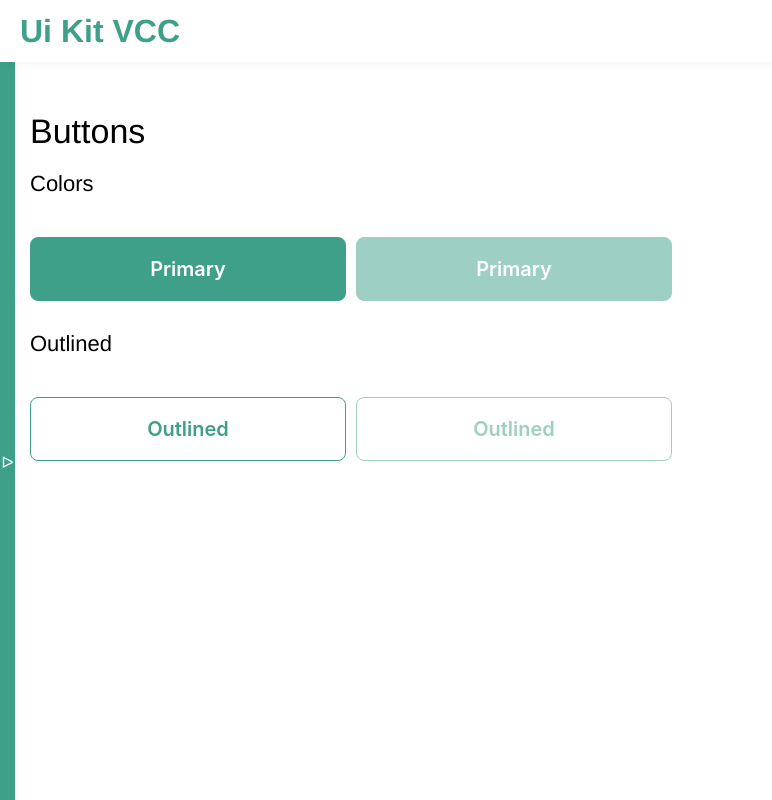
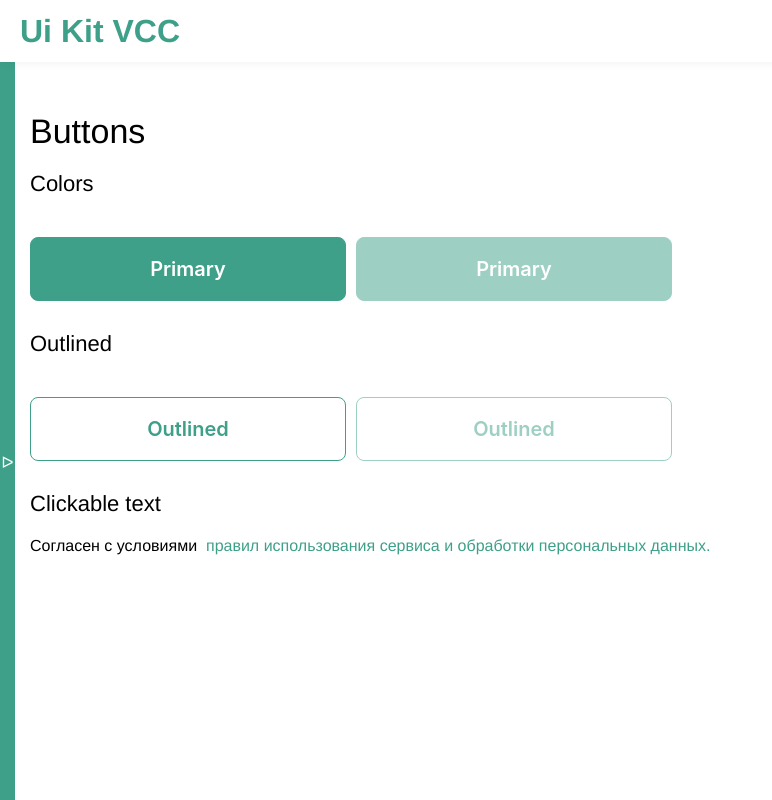
Before and after one commit to nikboxinbox/ui_kit, a Vue app: page /button in a window 1280 px wide. Shown: the whole page, without its empty margins (0-772 px from the left). Built offline with nearby package versions, Linux system fonts and the light colour scheme.

Commit message:
clickable text

```diff
--- /dev/null
+++ b/src/components/ClickableText.vue
@@ -0,0 +1,33 @@
+<script setup lang="ts">
+defineProps({
+  text: {
+    type: String,
+    default: "кликабельный текст",
+  },
+  color: {
+    type: String,
+    default: "primary",
+  },
+});
+</script>
+
+<template lang="pug">
+span(:class="['text',`text_${color}`]") {{ text }}
+</template>
+
+<style lang="scss" scoped>
+.text {
+  cursor: pointer;
+  // color: $primary;
+  &_primary {
+    color: $primary;
+
+    &:hover {
+      color: $primary-hover;
+    }
+    &:active {
+      color: $primary-active;
+    }
+  }
+}
+</style>
--- a/src/components/Input.vue
+++ b/src/components/Input.vue
@@ -48,7 +48,8 @@ defineProps({
     }
 
     &::placeholder {
-      color: #b5b5b5;
+      color: $text-dark;
+      opacity: 0.1;
     }
   }
 
@@ -61,7 +62,7 @@ defineProps({
 
   &.invalid {
     input {
-      border-color: #e91e63;
+      border-color: $error;
     }
   }
 }
--- a/src/styles/variables.scss
+++ b/src/styles/variables.scss
@@ -1,6 +1,10 @@
 $primary: #3ea089;
 $primary-hover: #127c63;
 $primary-active: #0b6651;
+
+$error: #f25672;
+
+
 
 $secondary: #e3fdf8;
 
--- a/src/views/ButtonPage.vue
+++ b/src/views/ButtonPage.vue
@@ -1,5 +1,6 @@
 <script setup lang="ts">
 import Button from "@/components/Button.vue";
+import ClickableText from "@/components/ClickableText.vue";
 </script>
 
 <template lang="pug">
@@ -17,5 +18,8 @@ Button(label="Outlined" outlined)
 
 Button(label="Outlined" outlined disabled)
 
+h1.heading-2 Clickable text
+.line Согласен с условиями &nbsp
+    ClickableText(text="правил использования сервиса и обработки персональных данных.")
 </template>
 <style lang="scss"></style>
--- a/src/views/TypographyPage.vue
+++ b/src/views/TypographyPage.vue
@@ -43,7 +43,7 @@
 }
 
 .text_description {
-  font-family: Open Sans, sans-serif;
+  font-family: Inter, sans-serif;
   font-size: 12px;
   font-weight: 400;
   line-height: 16px;
```
